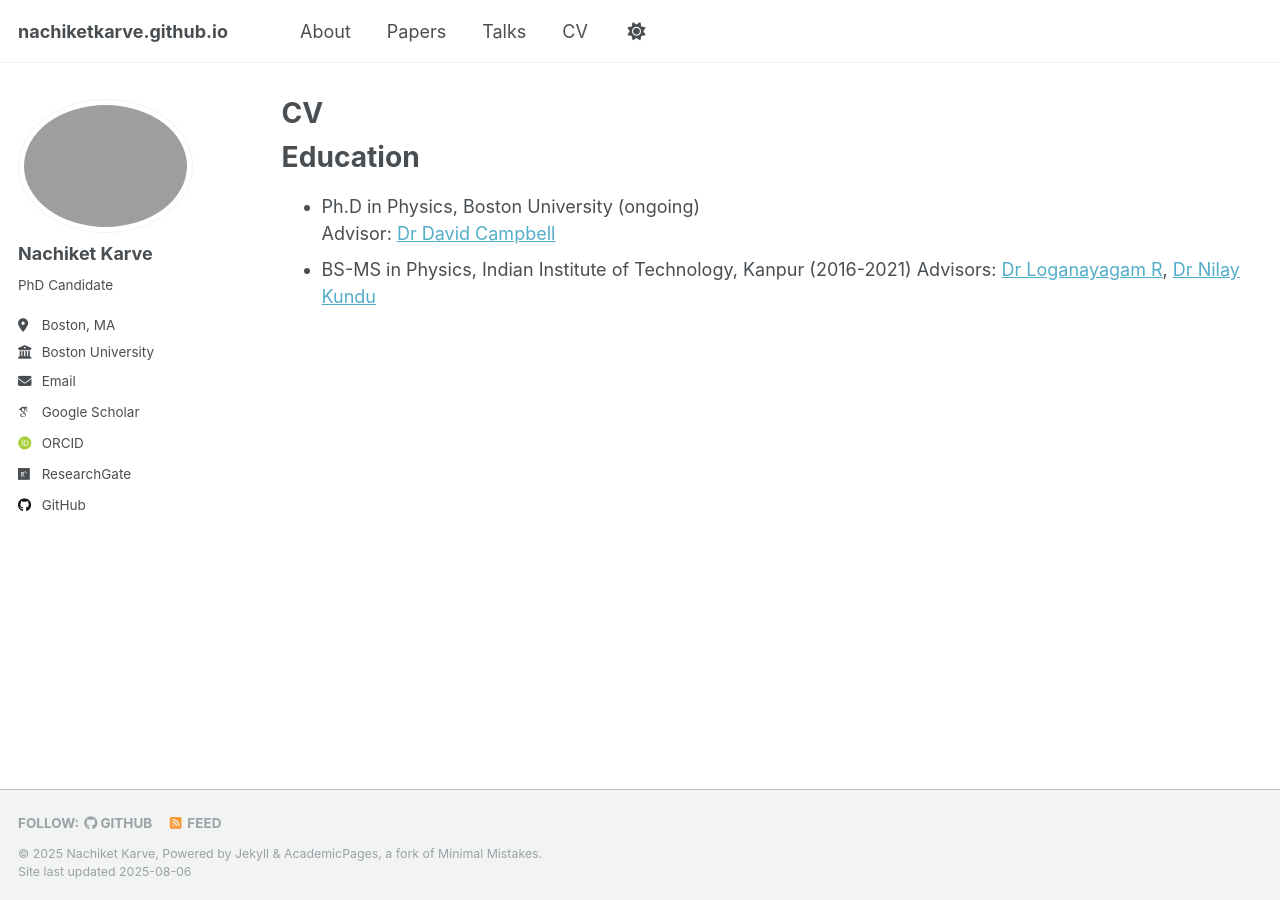
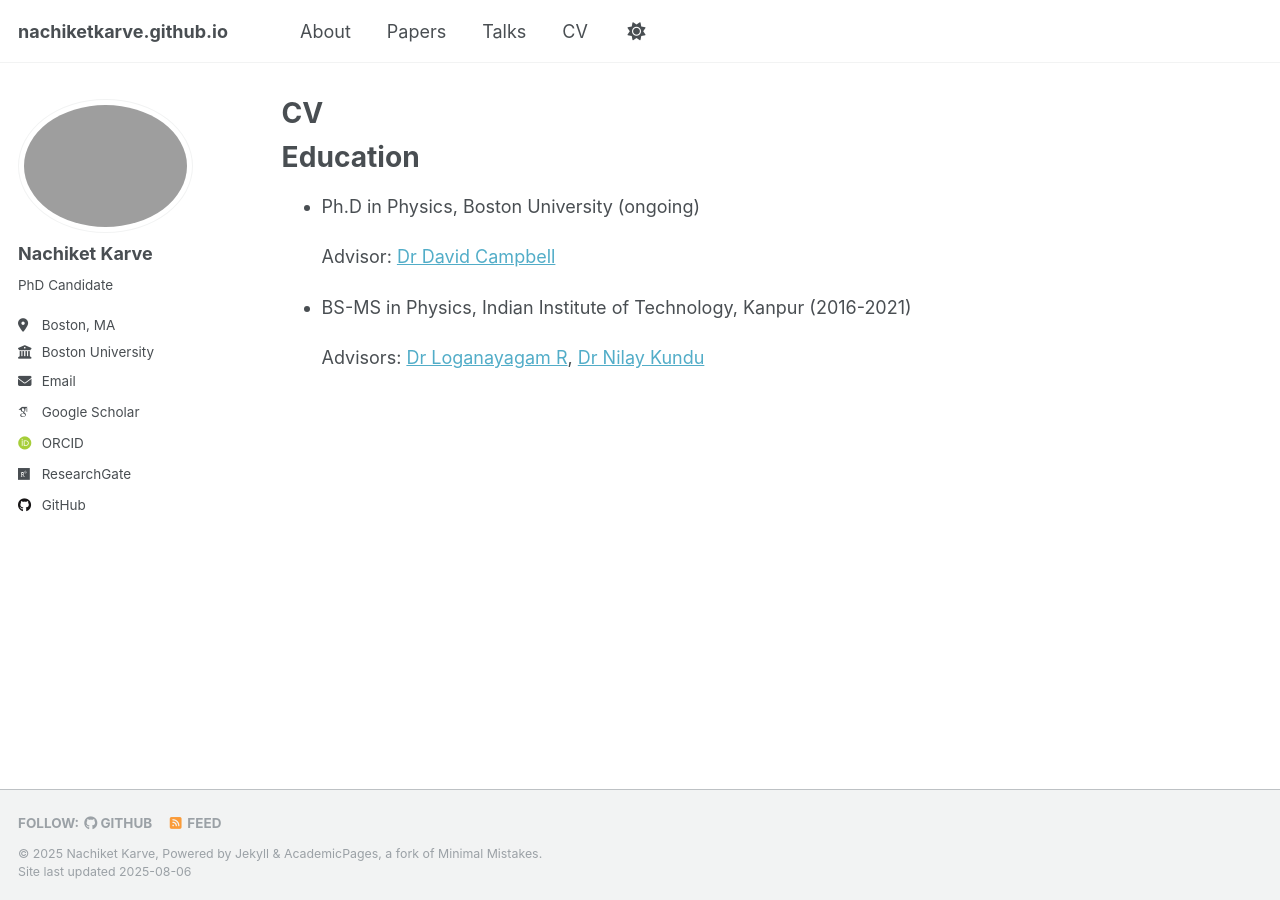
Before and after one commit to nachiketkarve/nachiketkarve.github.io, a Jekyll site: the page built from _pages/cv.md, in a window 1280 px wide. Built offline with Jekyll 4.4.1, drawn with Linux system fonts in a browser that asks for light colours; some web fonts are replaced.

Commit message:
Initial Commit

```diff
--- a/_pages/cv.md
+++ b/_pages/cv.md
@@ -11,7 +11,10 @@ redirect_from:
 
 Education
 ======
-* Ph.D in Physics, Boston University (ongoing)\
-  Advisor: [Dr David Campbell](https://www.bu.edu/physics/profile/david-campbell/)
+* Ph.D in Physics, Boston University (ongoing)
+
+    Advisor: [Dr David Campbell](https://www.bu.edu/physics/profile/david-campbell/)
+
 * BS-MS in Physics, Indian Institute of Technology, Kanpur (2016-2021)
-  Advisors: [Dr Loganayagam R](https://www.icts.res.in/people/loganayagam), [Dr Nilay Kundu](https://home.iitk.ac.in/~nilayhep/)
+
+    Advisors: [Dr Loganayagam R](https://www.icts.res.in/people/loganayagam), [Dr Nilay Kundu](https://home.iitk.ac.in/~nilayhep/)
```
